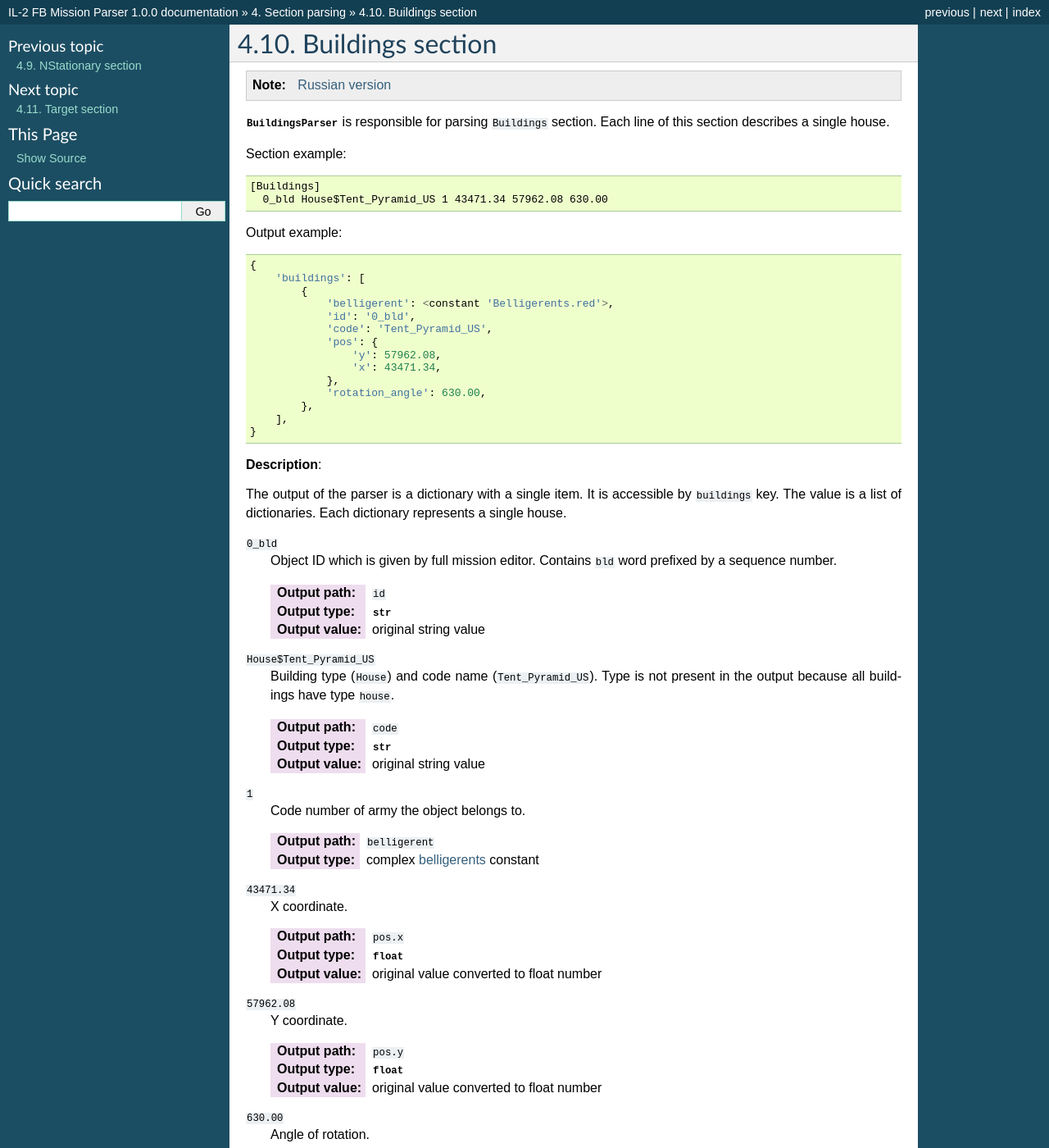
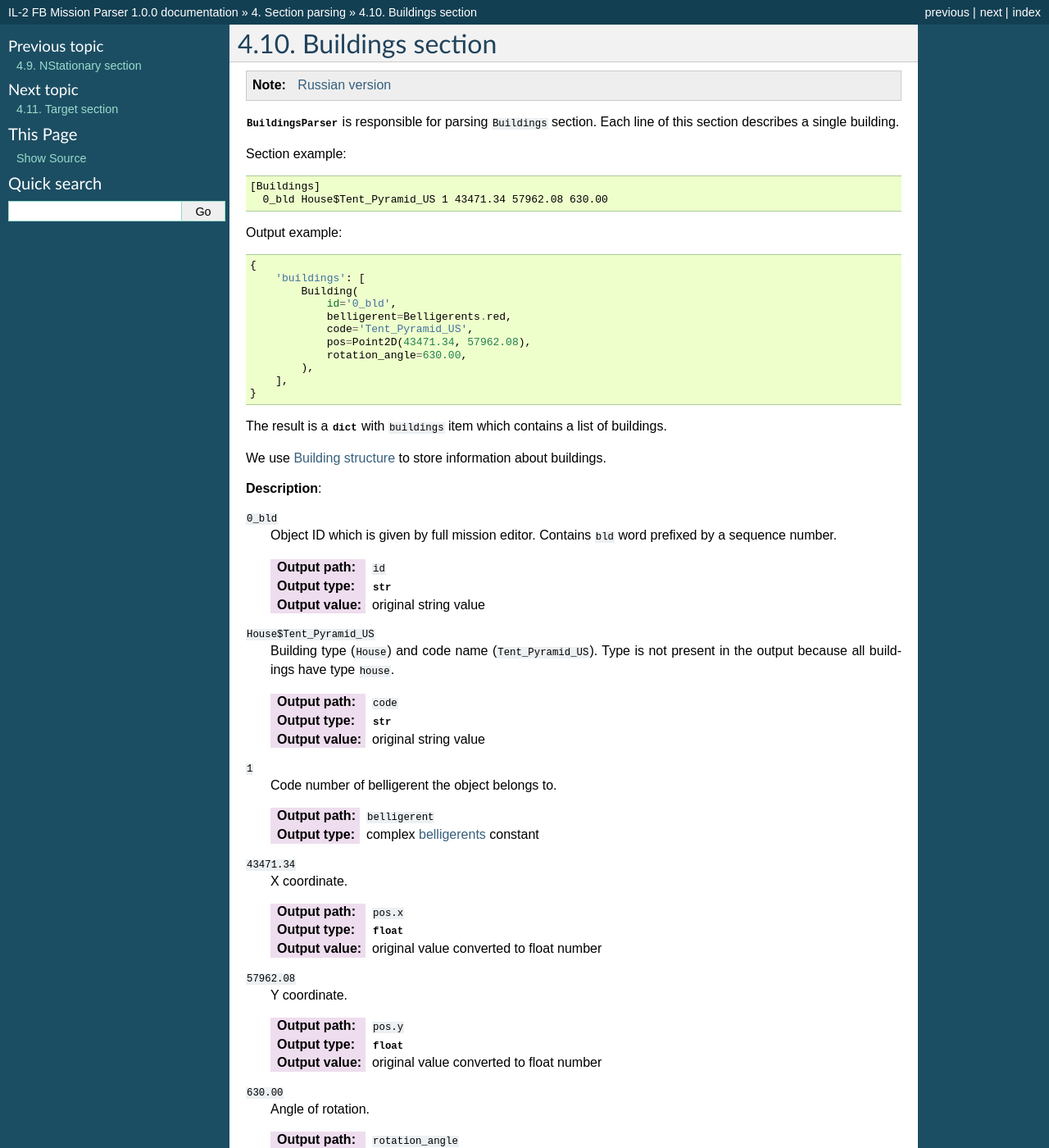
Before and after one commit to IL2HorusTeam/il2fb-mission-parser, a Sphinx documentation site: the page built from docs/parsers/buildings.rst, in a window 1280 px wide and 1400 px high. Shown: the whole window at 82% size. Built offline with Sphinx 7.4.7, drawn with Linux system fonts in a browser that asks for light colours.

Commit message:
update docs for "Buildings" section parser

```diff
--- a/docs/parsers/buildings.rst
+++ b/docs/parsers/buildings.rst
@@ -9,7 +9,7 @@ Buildings section
 
 :class:`~il2fb.parsers.mission.parsers.BuildingsParser` is responsible for
 parsing ``Buildings`` section. Each line of this section describes a single
-house.
+building.
 
 Section example::
 
@@ -22,24 +22,23 @@ Output example:
 
   {
       'buildings': [
-          {
-              'belligerent': <constant 'Belligerents.red'>,
-              'id': '0_bld',
-              'code': 'Tent_Pyramid_US',
-              'pos': {
-                  'y': 57962.08,
-                  'x': 43471.34,
-              },
-              'rotation_angle': 630.00,
-          },
+          Building(
+              id='0_bld',
+              belligerent=Belligerents.red,
+              code='Tent_Pyramid_US',
+              pos=Point2D(43471.34, 57962.08),
+              rotation_angle=630.00,
+          ),
       ],
   }
 
+The result is a :class:`dict` with ``buildings`` item which contains a list of
+buildings.
+
+We use `Building structure`_ to store information about buildings.
+
+
 **Description**:
-
-The output of the parser is a dictionary with a single item. It is accessible
-by ``buildings`` key. The value is a list of dictionaries. Each dictionary
-represents a single house.
 
 ``0_bld``
   Object ID which is given by full mission editor. Contains ``bld`` word
@@ -58,7 +57,7 @@ represents a single house.
   :Output value: original string value
 
 ``1``
-  Code number of army the object belongs to.
+  Code number of belligerent the object belongs to.
 
   :Output path: ``belligerent``
   :Output type: complex `belligerents`_ constant
@@ -85,4 +84,5 @@ represents a single house.
   :Output value: original value converted to float number
 
 
-.. _belligerents: https://github.com/IL2HorusTeam/il2fb-commons/blob/master/il2fb/commons/organization.py#L17
+.. _Building structure: https://github.com/IL2HorusTeam/il2fb-mission-parser/blob/master/il2fb/parsers/mission/structures.py#L61
+.. _belligerents: https://github.com/IL2HorusTeam/il2fb-commons/blob/master/il2fb/commons/organization.py#L20
```
